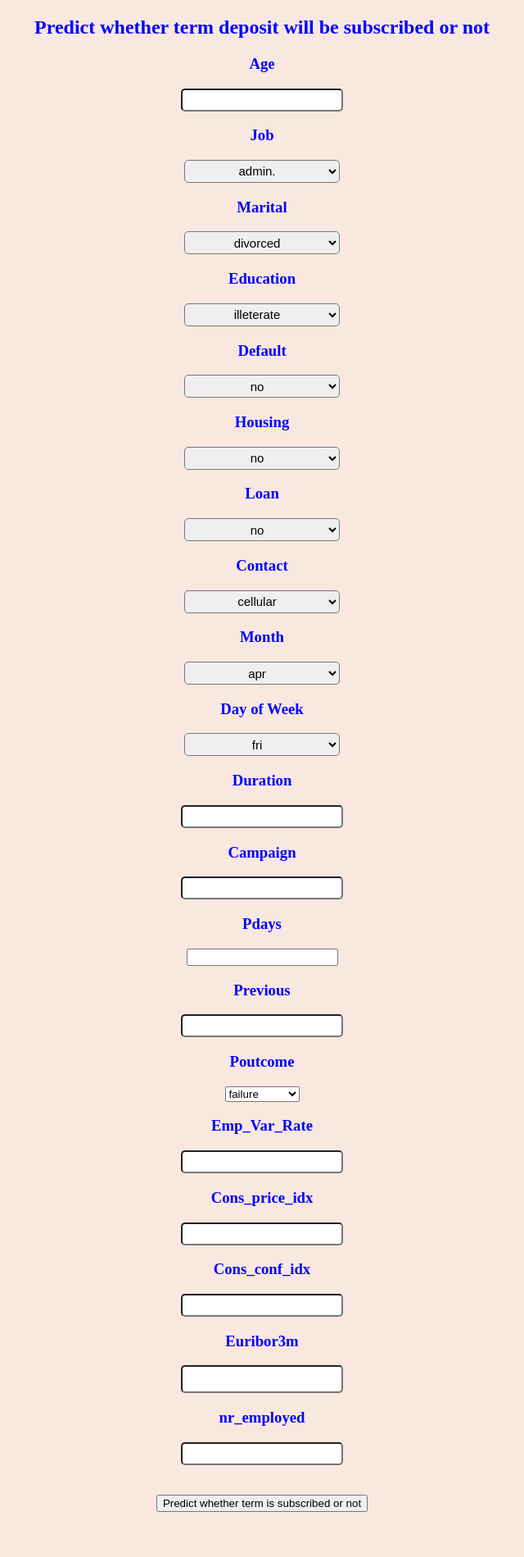
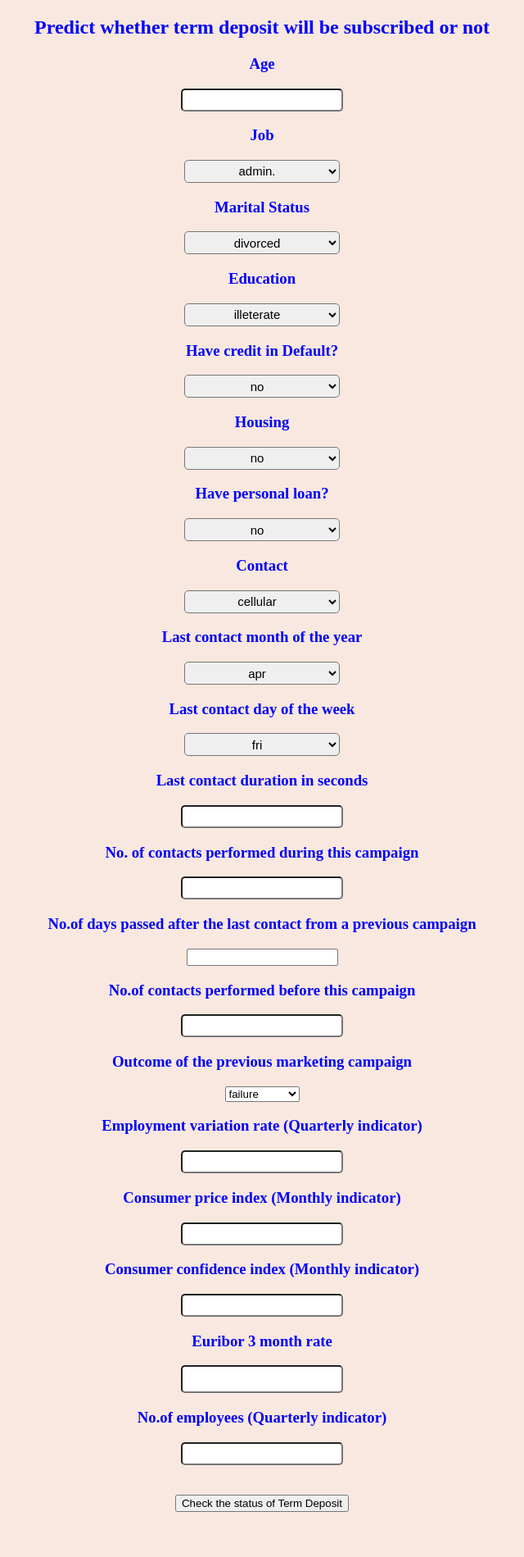
Before and after one commit to Rameshwari-Thorat/Bank, a Flask app: page / in a window 1280 px wide. Shown: the whole page at 82% size, without its empty margins (320-960 px from the left). Run offline with Flask 2, Linux system fonts and the light colour scheme; parts of the project's set-up code (start-up, migrations or seed data) failed here and were passed over.

Commit message:
Update bank.html

```diff
--- a/templates/bank.html
+++ b/templates/bank.html
@@ -27,7 +27,7 @@
 				<option value = "10">unemployed</option>
 				<option value = "11">unknown</option>
 			</select>
-			<h3> Marital</h3><select name = "marital" id = "emp_marital" required = "required">
+			<h3> Marital Status</h3><select name = "marital" id = "emp_marital" required = "required">
 				<option value = "0">divorced</option>
 				<option value = "1">married</option>
 				<option value = "2">single</option>
@@ -43,7 +43,7 @@
 				<option value = "6">university.degree</option>
 				<option value = "7">unknown</option>
 			</select>
-			<h3> Default</h3><select name = "default" id = "emp_default" required = "required">
+			<h3> Have credit in Default?</h3><select name = "default" id = "emp_default" required = "required">
 				<option value = "0">no</option>
 				<option value = "2">yes</option>
 				<option value = "1">unknown</option>
@@ -53,7 +53,7 @@
 				<option value = "2">yes</option>
 				<option value = "1">unknown</option>
 			</select>
-			<h3> Loan</h3><select name = "loan" id = "emp_loan" required = "required">
+			<h3> Have personal loan?</h3><select name = "loan" id = "emp_loan" required = "required">
 				<option value = "0">no</option>
 				<option value = "2">yes</option>
 				<option value = "1">unknown</option>
@@ -62,7 +62,7 @@
 				<option value = "0">cellular</option>
 				<option value = "1">telephone</option>
 				</select>
-			<h3> Month</h3><select name = "month" id = "emp_month" required = "required">
+			<h3> Last contact month of the year</h3><select name = "month" id = "emp_month" required = "required">
 				<option value = "0">apr</option>
 				<option value = "1">aug</option>
 				<option value = "2">dec</option>
@@ -74,42 +74,42 @@
 				<option value = "8">oct</option>
 				<option value = "9">sep</option>
 			</select>
-			<h3> Day of Week</h3><select name = "day_of_week" id = "emp_day_of_week" required = "required">
+			<h3> Last contact day of the week</h3><select name = "day_of_week" id = "emp_day_of_week" required = "required">
 				<option value = "0">fri</option>
 				<option value = "1">mon</option>
 				<option value = "2">thu</option>
 				<option value = "3">tue</option>
 				<option value = "4">wed</option>
 				</select>
-			<h3> Duration</h3>
+			<h3> Last contact duration in seconds</h3>
 			<input id = "second" name = "duration" type = "number">
 			</select>
-			<h3> Campaign</h3>
+			<h3> No. of contacts performed during this campaign</h3>
 			<input id = "third" name = "campaign" type = "number">
 			</select>
-			<h3> Pdays</h3>
+			<h3> No.of days passed after the last contact from a previous campaign</h3>
 			<input id = "forth" name = "pdays" type = "number">
 			</select>
-			<h3> Previous</h3>
+			<h3> No.of contacts performed before this campaign</h3>
 			<input id = "fifth" name = "previous" type = "number">
 			</select>
-			<h3> Poutcome</h3><select name = "Income_Verified" id = "inc_verified" required = "required">
+			<h3> Outcome of the previous marketing campaign</h3><select name = "Income_Verified" id = "inc_verified" required = "required">
 				<option value = "0">failure</option>
 				<option value = "1">nonexistent</option>
 				<option value = "2">success</option>
 			</select>
-			<h3>Emp_Var_Rate</h3>
+			<h3> Employment variation rate (Quarterly indicator)</h3>
 			<input id = "sixth" name = "emp_var_rate" type = "number">
-			<h3>Cons_price_idx</h3>
+			<h3> Consumer price index (Monthly indicator)</h3>
 			<input id = "seventh" name = "cons_price_idx" type = "number">
-			<h3>Cons_conf_idx </h3>
+			<h3> Consumer confidence index (Monthly indicator)</h3>
 			<input id = "eighth" name = "cons_conf_idx " type = "number">
-			<h3>Euribor3m</h3>
+			<h3> Euribor 3 month rate</h3>
 			<input id = "nineth" name = "euribor3m" type = "number">
-			<h3>nr_employed </h3>
+			<h3> No.of employees (Quarterly indicator) </h3>
 			<input id = "tenth" name "nr_employed " type = "number">
 			</select>
-			<br><br><br><button id="sub" type="submit ">Predict whether term is subscribed or not</button>
+			<br><br><br><button id="sub" type="submit ">Check the status of Term Deposit</button>
 			<br>
 
 
```
